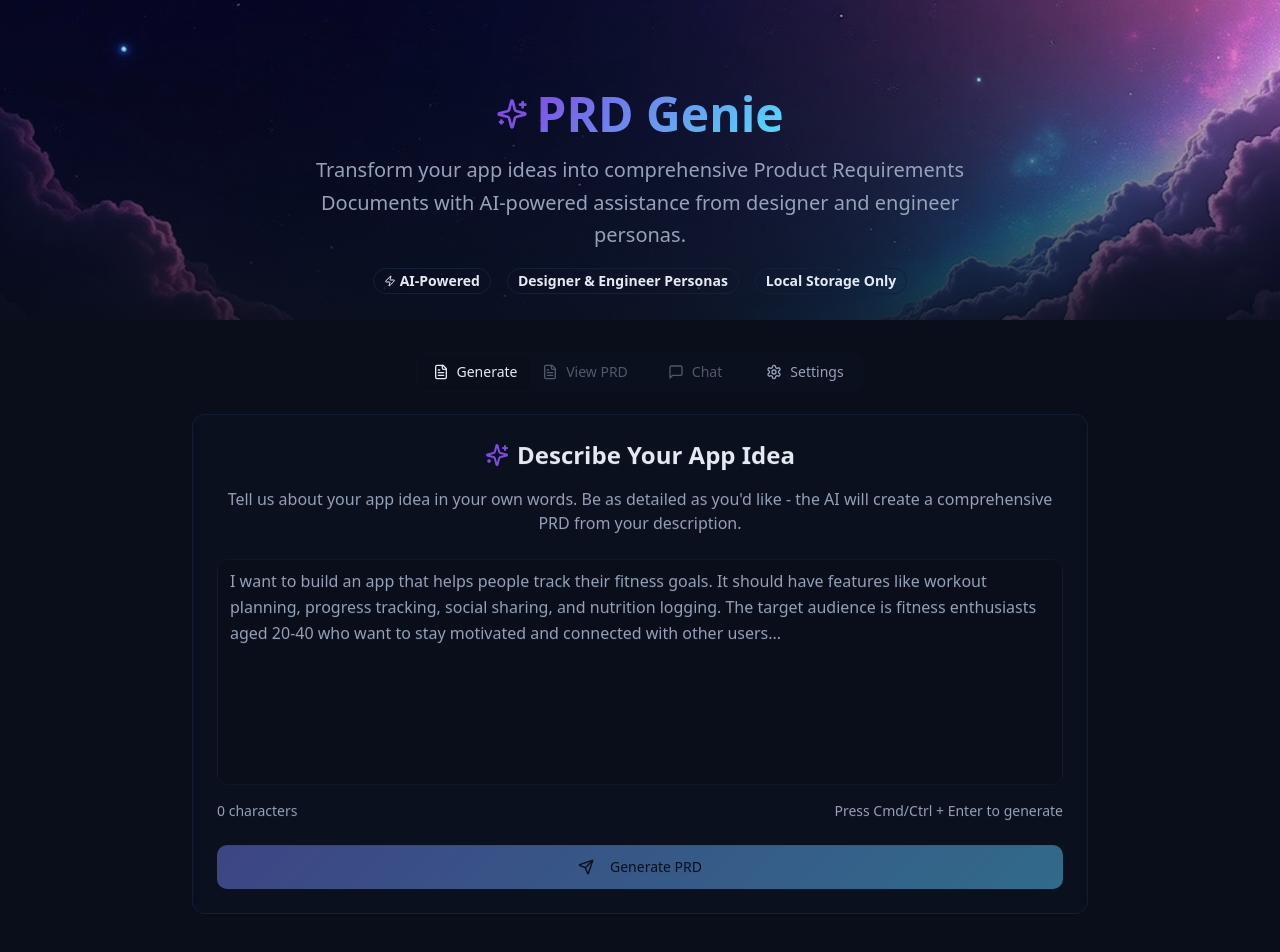
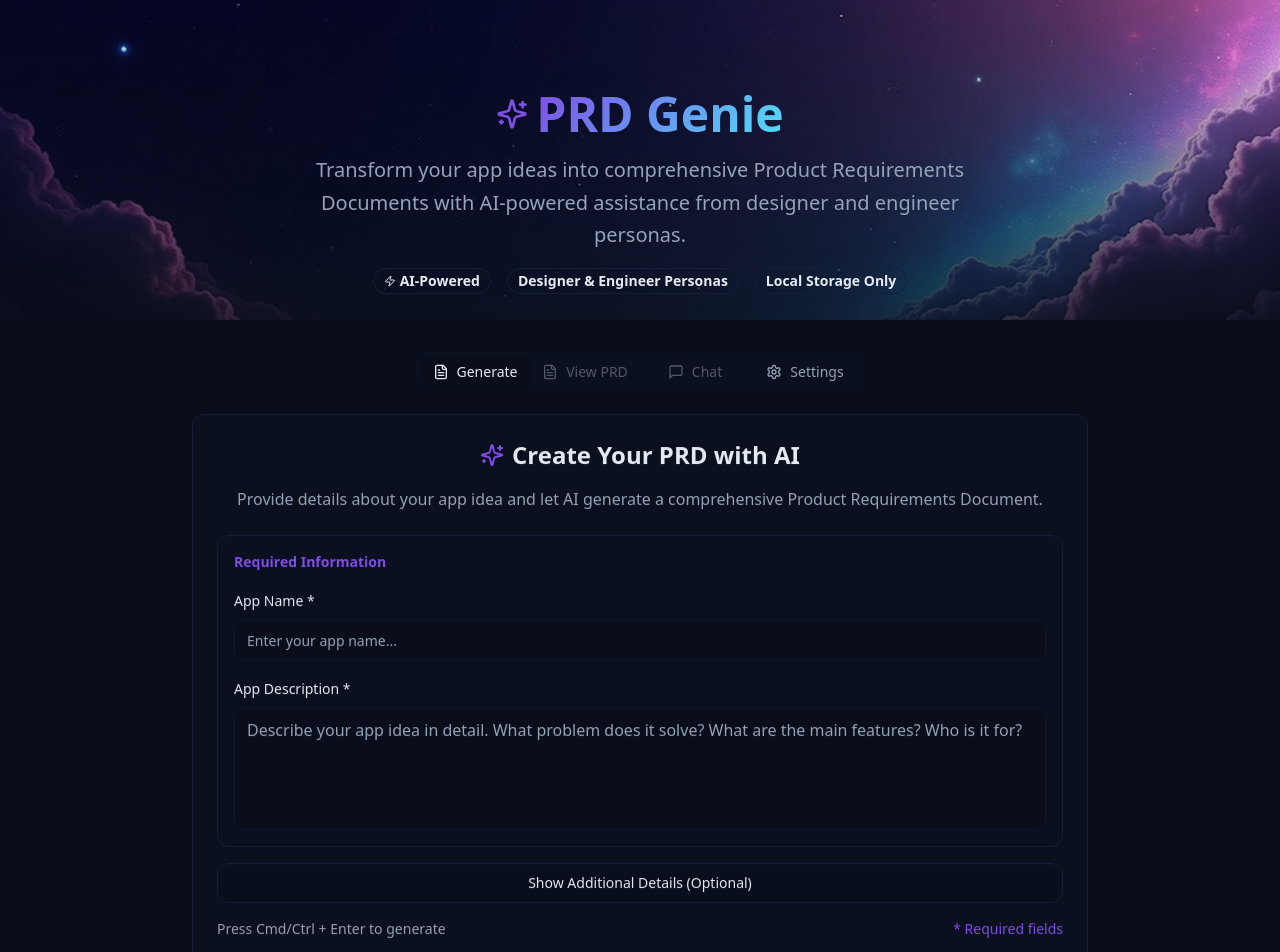
Before and after one commit to codewiflove/prd-ai-refiner, a React (Vite) app: page / in a window 1280 px wide. Shown: the top 952 px of the page. Built offline with nearby package versions, Linux system fonts and the light colour scheme.

Commit message:
Implement AI-powered PRD generation

```diff
--- a/src/components/PRDForm.tsx
+++ b/src/components/PRDForm.tsx
@@ -2,95 +2,89 @@ import { useState } from "react";
 import { Button } from "@/components/ui/button";
 import { Card } from "@/components/ui/card";
 import { Textarea } from "@/components/ui/textarea";
+import { Input } from "@/components/ui/input";
+import { Label } from "@/components/ui/label";
 import { useToast } from "@/hooks/use-toast";
-import { Sparkles, Send } from "lucide-react";
+import { usePRDGeneration } from "@/hooks/use-ai";
+import { Sparkles, Send, Loader2 } from "lucide-react";
 
 interface PRDFormProps {
   onPRDGenerated: (prd: string) => void;
 }
 
+interface FormData {
+  appName: string;
+  description: string;
+  targetAudience: string;
+  platform: string;
+  primaryGoals: string;
+  keyFeatures: string;
+  techStack: string;
+  timeline: string;
+}
+
 export const PRDForm = ({ onPRDGenerated }: PRDFormProps) => {
   const { toast } = useToast();
-  const [appIdea, setAppIdea] = useState("");
-  const [isGenerating, setIsGenerating] = useState(false);
+  const { generatePRD, isLoading, error } = usePRDGeneration();
 
-  const generatePRD = async () => {
-    if (!appIdea.trim()) {
+  const [formData, setFormData] = useState<FormData>({
+    appName: "",
+    description: "",
+    targetAudience: "",
+    platform: "",
+    primaryGoals: "",
+    keyFeatures: "",
+    techStack: "",
+    timeline: ""
+  });
+
+  const [isExpanded, setIsExpanded] = useState(false);
+
+  const handleInputChange = (field: keyof FormData, value: string) => {
+    setFormData(prev => ({ ...prev, [field]: value }));
+  };
+
+  const generatePRDDocument = async () => {
+    if (!formData.appName.trim() || !formData.description.trim()) {
       toast({
         title: "Missing Information",
-        description: "Please describe your app idea first.",
+        description: "Please provide at least an app name and description.",
         variant: "destructive"
       });
       return;
     }
 
-    setIsGenerating(true);
+    try {
+      const prd = await generatePRD(formData);
 
-    try {
-      // For now, generate a basic PRD - later this will use AI
-      const prd = `# Product Requirements Document
-
-## Project Brief
-**App Idea:** ${appIdea}
-
-## Executive Summary
-Based on your idea: "${appIdea.substring(0, 200)}${appIdea.length > 200 ? '...' : ''}"
-
-This document outlines the requirements for developing your application.
-
-## Product Overview
-Your application will address the needs described in your initial concept.
-
-## Target Audience
-To be defined based on market research and user interviews.
-
-## Key Features
-- Core functionality as described in your idea
-- User authentication and profile management
-- Responsive design for all devices
-- Analytics and reporting
-
-## Technical Requirements
-- Modern web technologies
-- Scalable architecture
-- Security best practices
-- Performance optimization
-
-## Success Metrics
-- User adoption rate
-- Feature usage analytics
-- User satisfaction scores
-- Performance benchmarks
-
----
-*Generated by PRD Genie*`;
-
+      if (prd) {
         // Store in localStorage
         localStorage.setItem('currentPRD', prd);
-      localStorage.setItem('appIdea', appIdea);
+        localStorage.setItem('prdFormData', JSON.stringify(formData));
 
         onPRDGenerated(prd);
 
         toast({
           title: "PRD Generated!",
-        description: "Your Product Requirements Document has been created successfully."
+          description: "Your Product Requirements Document has been created successfully using AI."
         });
-    } catch (error) {
+      }
+    } catch (err) {
       toast({
-        title: "Error",
-        description: "Failed to generate PRD. Please try again.",
+        title: "Generation Failed",
+        description: "Failed to generate PRD. Please check your API keys in Settings and try again.",
         variant: "destructive"
       });
-    } finally {
-      setIsGenerating(false);
     }
   };
 
   const handleKeyPress = (e: React.KeyboardEvent) => {
     if (e.key === 'Enter' && (e.metaKey || e.ctrlKey)) {
-      generatePRD();
+      generatePRDDocument();
     }
   };
+
+  const isFormValid = formData.appName.trim() && formData.description.trim();
 
   return (
     <Card className="p-6 bg-card/50 backdrop-blur-sm border-border animate-float hover:animate-glow-pulse transition-all duration-500 will-change-transform shadow-cosmic hover:shadow-glow">
@@ -98,48 +92,164 @@ To be defined based on market research and user interviews.
         <div className="text-center">
           <div className="flex items-center justify-center gap-2 mb-4">
             <Sparkles className="w-6 h-6 text-primary" />
-            <h2 className="text-2xl font-bold">Describe Your App Idea</h2>
+            <h2 className="text-2xl font-bold">Create Your PRD with AI</h2>
           </div>
           <p className="text-muted-foreground">
-            Tell us about your app idea in your own words. Be as detailed as you'd like - the AI will create a comprehensive PRD from your description.
+            Provide details about your app idea and let AI generate a comprehensive Product Requirements Document.
           </p>
         </div>
 
         <div className="space-y-4">
+          {/* Required Fields */}
+          <div className="space-y-4 p-4 bg-muted/20 rounded-lg border">
+            <h3 className="font-semibold text-sm text-primary">Required Information</h3>
+
+            <div className="space-y-2">
+              <Label htmlFor="appName">App Name *</Label>
+              <Input
+                id="appName"
+                placeholder="Enter your app name..."
+                value={formData.appName}
+                onChange={(e) => handleInputChange('appName', e.target.value)}
+                onKeyDown={handleKeyPress}
+                className="text-base"
+              />
+            </div>
+
+            <div className="space-y-2">
+              <Label htmlFor="description">App Description *</Label>
               <Textarea
-            placeholder="I want to build an app that helps people track their fitness goals. It should have features like workout planning, progress tracking, social sharing, and nutrition logging. The target audience is fitness enthusiasts aged 20-40 who want to stay motivated and connected with other users..."
-            value={appIdea}
-            onChange={(e) => setAppIdea(e.target.value)}
+                id="description"
+                placeholder="Describe your app idea in detail. What problem does it solve? What are the main features? Who is it for?"
+                value={formData.description}
+                onChange={(e) => handleInputChange('description', e.target.value)}
                 onKeyDown={handleKeyPress}
-            rows={8}
+                rows={4}
                 className="resize-none text-base leading-relaxed"
               />
-
-          <div className="flex items-center justify-between text-sm text-muted-foreground">
-            <span>{appIdea.length} characters</span>
-            <span>Press Cmd/Ctrl + Enter to generate</span>
             </div>
           </div>
 
+          {/* Optional Fields - Collapsible */}
+          <div className="space-y-4">
             <Button
-          onClick={generatePRD}
-          disabled={!appIdea.trim() || isGenerating}
+              type="button"
+              variant="outline"
+              onClick={() => setIsExpanded(!isExpanded)}
+              className="w-full"
+            >
+              {isExpanded ? 'Hide' : 'Show'} Additional Details (Optional)
+            </Button>
+
+            {isExpanded && (
+              <div className="space-y-4 p-4 bg-muted/10 rounded-lg border animate-in slide-in-from-top-2">
+                <div className="grid grid-cols-1 md:grid-cols-2 gap-4">
+                  <div className="space-y-2">
+                    <Label htmlFor="targetAudience">Target Audience</Label>
+                    <Input
+                      id="targetAudience"
+                      placeholder="e.g., Young professionals, Small business owners"
+                      value={formData.targetAudience}
+                      onChange={(e) => handleInputChange('targetAudience', e.target.value)}
+                    />
+                  </div>
+
+                  <div className="space-y-2">
+                    <Label htmlFor="platform">Platform</Label>
+                    <Input
+                      id="platform"
+                      placeholder="e.g., Web, Mobile (iOS/Android), Desktop"
+                      value={formData.platform}
+                      onChange={(e) => handleInputChange('platform', e.target.value)}
+                    />
+                  </div>
+                </div>
+
+                <div className="space-y-2">
+                  <Label htmlFor="primaryGoals">Primary Goals</Label>
+                  <Textarea
+                    id="primaryGoals"
+                    placeholder="What are the main objectives you want to achieve with this app?"
+                    value={formData.primaryGoals}
+                    onChange={(e) => handleInputChange('primaryGoals', e.target.value)}
+                    rows={2}
+                    className="resize-none"
+                  />
+                </div>
+
+                <div className="space-y-2">
+                  <Label htmlFor="keyFeatures">Key Features</Label>
+                  <Textarea
+                    id="keyFeatures"
+                    placeholder="List the most important features your app should have"
+                    value={formData.keyFeatures}
+                    onChange={(e) => handleInputChange('keyFeatures', e.target.value)}
+                    rows={3}
+                    className="resize-none"
+                  />
+                </div>
+
+                <div className="grid grid-cols-1 md:grid-cols-2 gap-4">
+                  <div className="space-y-2">
+                    <Label htmlFor="techStack">Preferred Tech Stack</Label>
+                    <Input
+                      id="techStack"
+                      placeholder="e.g., React, Node.js, PostgreSQL"
+                      value={formData.techStack}
+                      onChange={(e) => handleInputChange('techStack', e.target.value)}
+                    />
+                  </div>
+
+                  <div className="space-y-2">
+                    <Label htmlFor="timeline">Timeline</Label>
+                    <Input
+                      id="timeline"
+                      placeholder="e.g., 3 months, 6 months"
+                      value={formData.timeline}
+                      onChange={(e) => handleInputChange('timeline', e.target.value)}
+                    />
+                  </div>
+                </div>
+              </div>
+            )}
+          </div>
+
+          <div className="flex items-center justify-between text-sm text-muted-foreground">
+            <span>Press Cmd/Ctrl + Enter to generate</span>
+            <span className="text-primary">* Required fields</span>
+          </div>
+        </div>
+
+        {error && (
+          <div className="p-3 bg-destructive/10 border border-destructive/20 rounded-lg">
+            <p className="text-sm text-destructive">{error}</p>
+          </div>
+        )}
+
+        <Button
+          onClick={generatePRDDocument}
+          disabled={!isFormValid || isLoading}
           variant="cosmic"
           size="lg"
           className="w-full animate-shimmer bg-gradient-cosmic bg-[length:200%_100%] hover:scale-105 transition-transform duration-300"
         >
-          {isGenerating ? (
+          {isLoading ? (
             <>
-              <Sparkles className="w-4 h-4 mr-2 animate-spin" />
-              Generating PRD...
+              <Loader2 className="w-4 h-4 mr-2 animate-spin" />
+              Generating PRD with AI...
             </>
           ) : (
             <>
               <Send className="w-4 h-4 mr-2" />
-              Generate PRD
+              Generate PRD with AI
             </>
           )}
         </Button>
+
+        <div className="text-center text-sm text-muted-foreground">
+          <p>AI will analyze your input and create a comprehensive PRD</p>
+          <p className="mt-1">Make sure to configure your AI API keys in Settings first</p>
+        </div>
       </div>
     </Card>
   );
```
Lines whose indentation alone changed are shown as unchanged.
